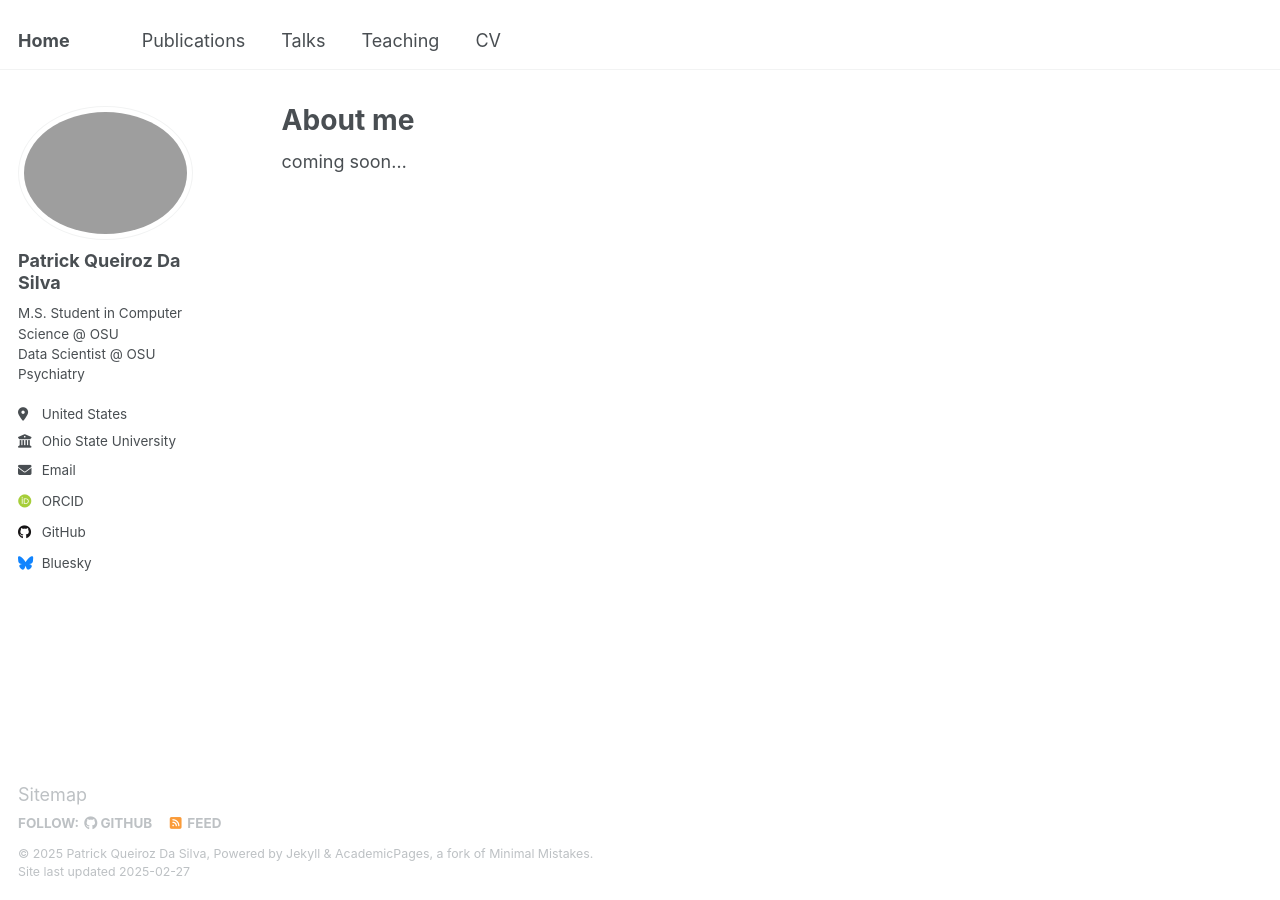
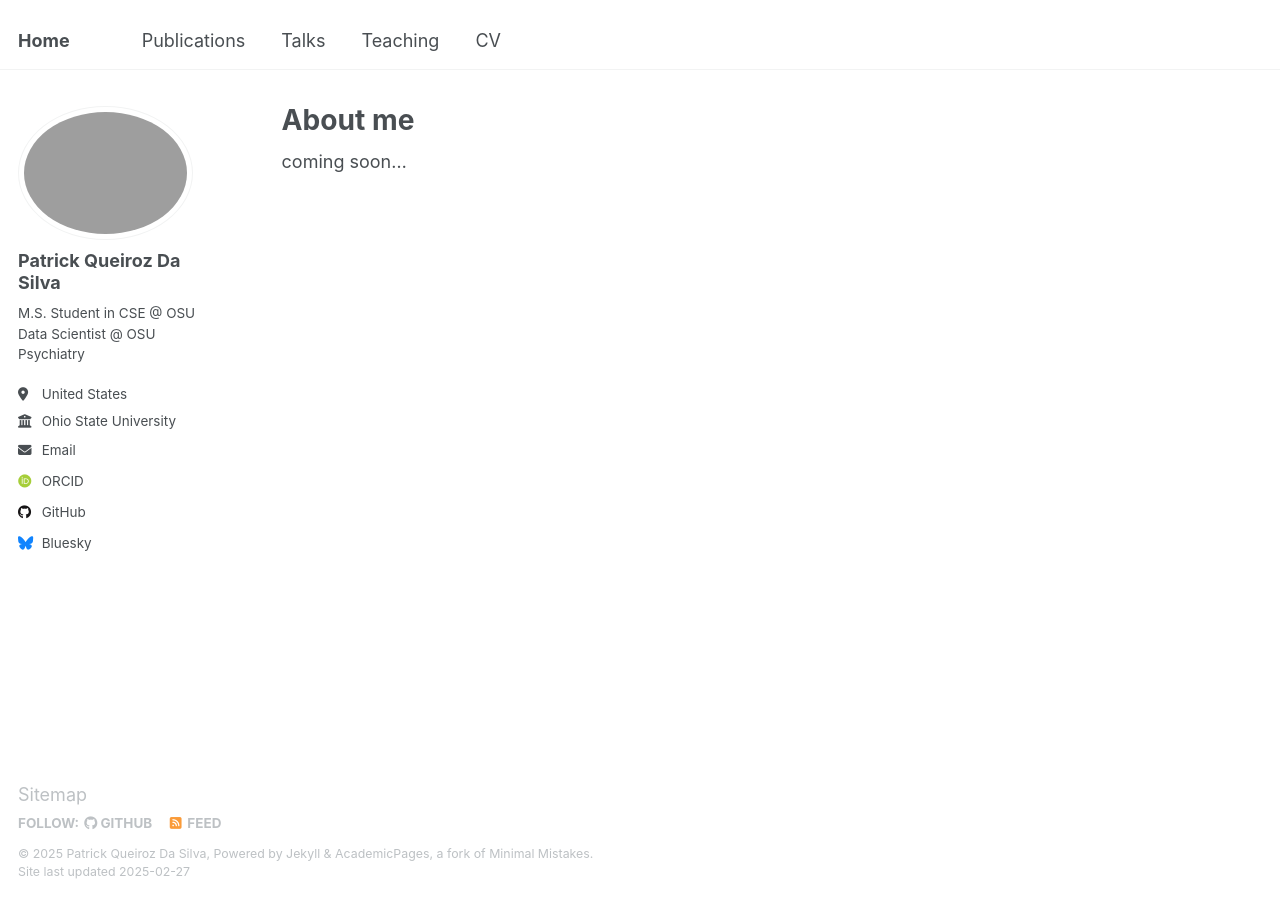
Before and after one commit to patqdasilva/patqdasilva.github.io, a Jekyll site: the page built from _pages/about.md, in a window 1280 px wide. Built offline with Jekyll 4.4.1, drawn with Linux system fonts in a browser that asks for light colours; some web fonts are replaced.

Commit message:
Update _config.yml

```diff
--- a/_config.yml
+++ b/_config.yml
@@ -25,7 +25,7 @@ author:
   avatar           : "pqd_headshot_square.JPG"
   name             : "Patrick Queiroz Da Silva"
   pronouns         : # example: "she/her"
-  bio              : "M.S. Student in Computer Science @ OSU <br>Data Scientist @ OSU Psychiatry"
+  bio              : "M.S. Student in CSE @ OSU <br>Data Scientist @ OSU Psychiatry"
   location         : "United States"
   employer         : "Ohio State University"
   uri              : # URL
```
